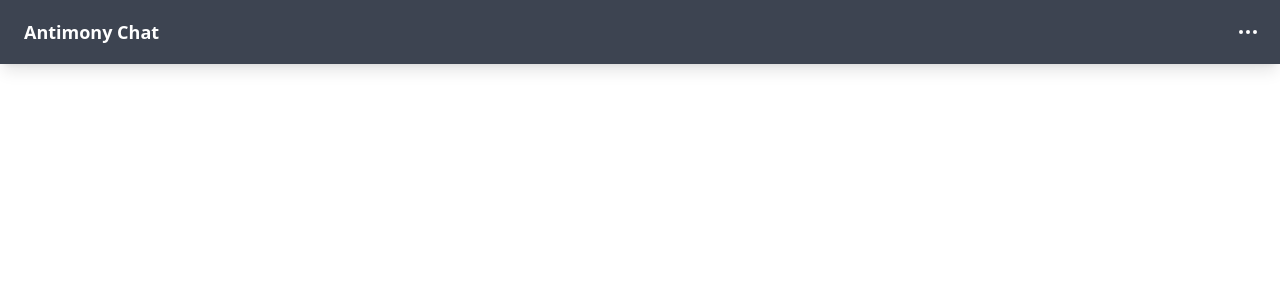
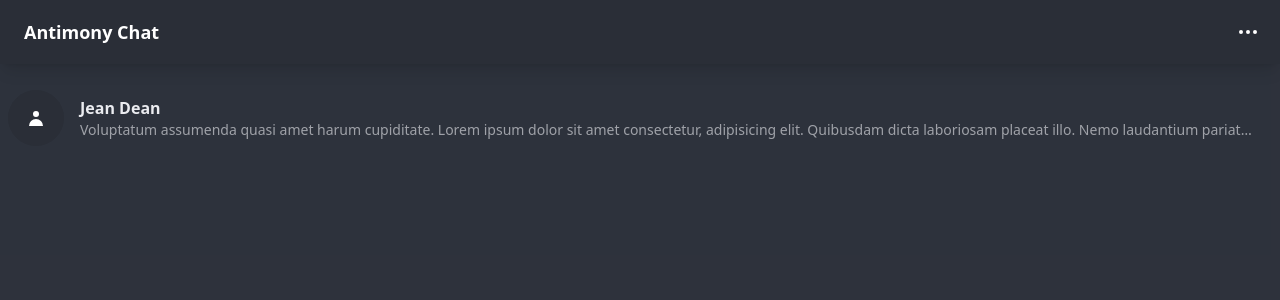
Before and after one commit to c3n7/antimony-frontend, a Vue app: page / in a window 1280 px wide. Shown: the top 300 px of the page. Built offline with nearby package versions, Linux system fonts and the light colour scheme.

Commit message:
Done with base layout of item

```diff
--- a/index.html
+++ b/index.html
@@ -1,5 +1,30 @@
 <!DOCTYPE html>
-<html lang="en">
+<!--
+    light (default)
+    dark
+    cupcake
+    bumblebee
+    emerald
+    corporate
+    synthwave
+    retro
+    cyberpunk
+    valentine
+    halloween
+    garden
+    forest
+    aqua
+    lofi
+    pastel
+    fantasy
+    wireframe
+    black
+    luxury
+    dracula
+    cmyk
+-->
+<!-- <html lang="en" data-theme="light"> -->
+<html lang="en" data-theme="dark">
   <head>
     <meta charset="UTF-8" />
     <link rel="icon" href="/favicon.ico" />
--- /dev/null
+++ b/src/components/message_list/MLItem.vue
@@ -0,0 +1,36 @@
+<template>
+  <div class="flex items-center mb-2 justify-start basis-full space-x-1">
+    <button class="btn btn-circle w-14 h-14">
+      <svg
+        xmlns="http://www.w3.org/2000/svg"
+        class="h-5 w-5"
+        viewBox="0 0 20 20"
+        fill="currentColor"
+      >
+        <path
+          fill-rule="evenodd"
+          d="M10 9a3 3 0 100-6 3 3 0 000 6zm-7 9a7 7 0 1114 0H3z"
+          clip-rule="evenodd"
+        />
+      </svg>
+    </button>
+
+    <div class="flex-1 md:basis-10/12 px-3 py-4 overflow-hidden">
+      <div class="text-md font-bold">Jean Dean</div>
+      <div class="truncate opacity-60 text-sm">
+        Voluptatum assumenda quasi amet harum cupiditate. Lorem ipsum dolor sit
+        amet consectetur, adipisicing elit. Quibusdam dicta laboriosam placeat
+        illo. Nemo laudantium pariatur expedita quia, est veniam similique iure
+        explicabo magni saepe repellendus illo nihil id fugit.
+      </div>
+    </div>
+  </div>
+</template>
+
+<script>
+export default {
+  name: "MLItem",
+};
+</script>
+
+<style></style>
--- a/src/pages/MessageListView.vue
+++ b/src/pages/MessageListView.vue
@@ -1,14 +1,18 @@
 <template>
-  <div class="relative">
+  <div class="relative min-h-screen bg-base-200 bg-opacity-80">
     <MLNavBar />
+    <div class="pt-20 px-2">
+      <MLItem />
+    </div>
   </div>
 </template>
 
 <script>
 import MLNavBar from "../components/message_list/MLNavBar.vue";
+import MLItem from "../components/message_list/MLItem.vue";
 export default {
   name: "MessageListView",
-  components: { MLNavBar },
+  components: { MLNavBar, MLItem },
 };
 </script>
 
```
